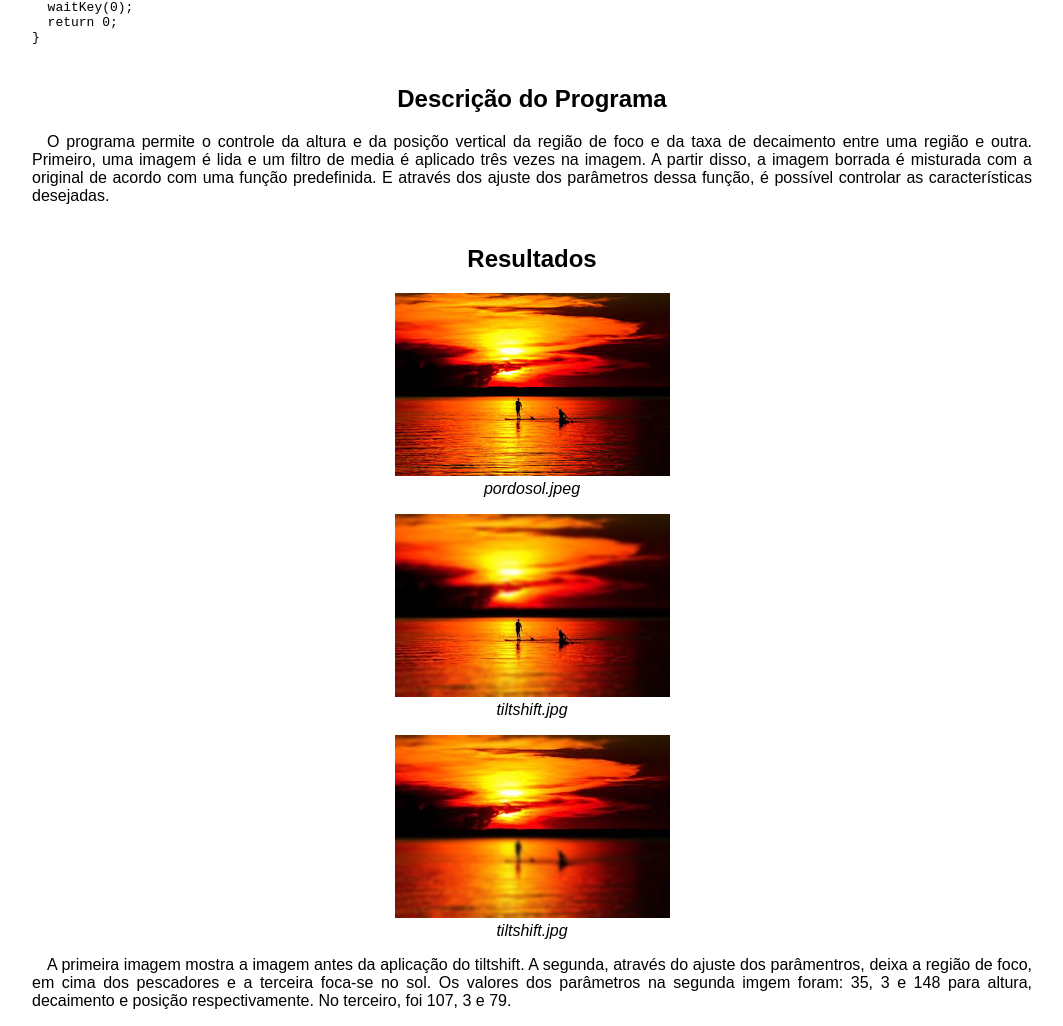
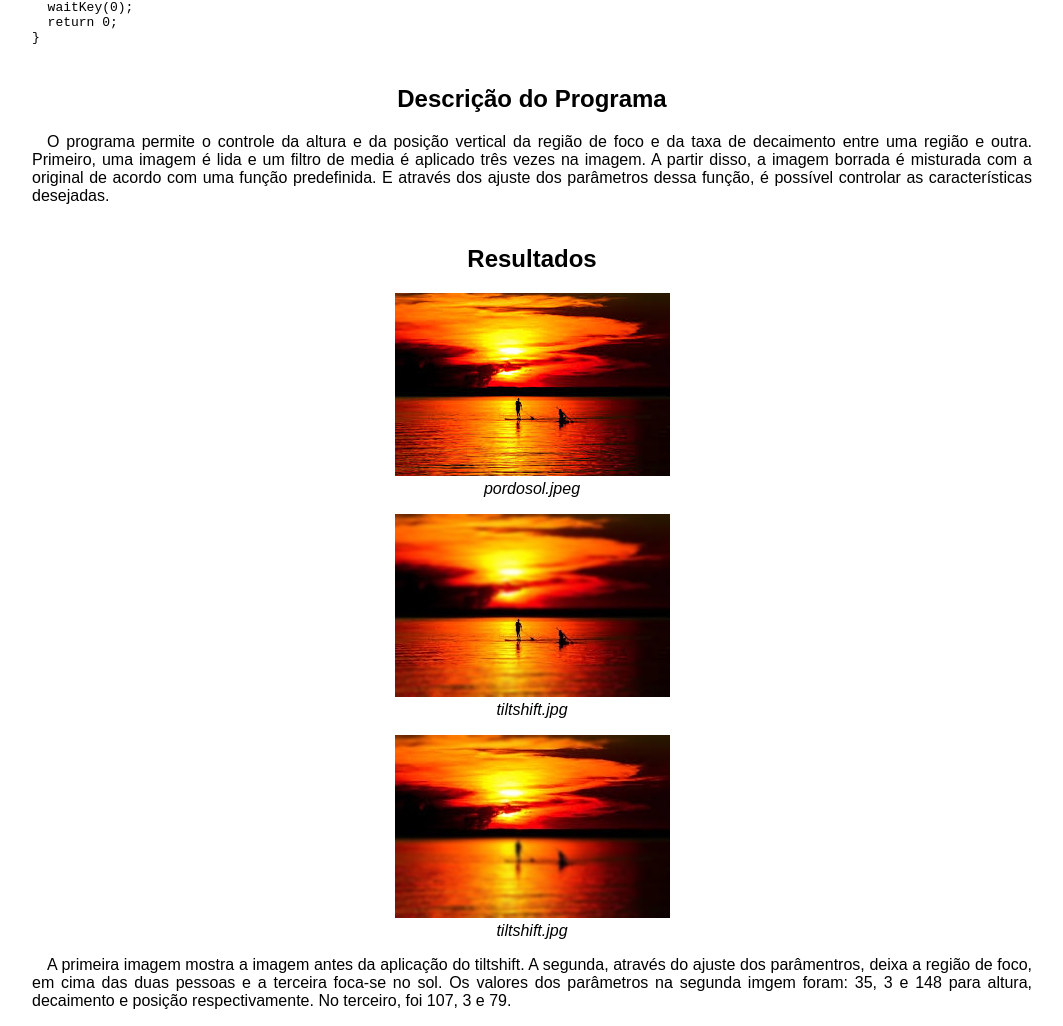
Before and after one commit to igordcn/igordcn.github.io, a plain HTML site: page tiltshift.html in a window 1280 px wide. Shown: the part 1767-2793 px from the top of the page, without its empty margins (108-1171 px from the left). Drawn offline with Linux system fonts and the light colour scheme.

Commit message:
Update tiltshift.html

```diff
--- a/tiltshift.html
+++ b/tiltshift.html
@@ -120,7 +120,7 @@ int main(int argvc, char** argv){
 </pre>
 </p>
 <h2>Descrição do Programa</h2>
-<p>O programa permite o controle da altura e da posiçõo vertical da região de foco e da taxa de decaimento entre uma região e outra. Primeiro, uma imagem é lida e um filtro de media é aplicado três vezes na imagem. A partir disso, a imagem borrada é misturada com a original de acordo com uma função predefinida. E através dos ajuste dos parâmetros dessa função, é possível controlar as características desejadas.</p>
+<p>O programa permite o controle da altura e da posição vertical da região de foco e da taxa de decaimento entre uma região e outra. Primeiro, uma imagem é lida e um filtro de media é aplicado três vezes na imagem. A partir disso, a imagem borrada é misturada com a original de acordo com uma função predefinida. E através dos ajuste dos parâmetros dessa função, é possível controlar as características desejadas.</p>
 <h2>Resultados</h2>
 <figure id="original">
    <img src="igordcn.github.io/pordosol.jpeg">
@@ -135,7 +135,7 @@ int main(int argvc, char** argv){
    <figcaption>tiltshift.jpg</figcaption>
 </figure>
 <p>A primeira imagem mostra a imagem antes da aplicação do tiltshift. A segunda, através do ajuste dos parâmentros, deixa a região de
-foco, em cima dos pescadores e a terceira foca-se no sol. Os valores dos parâmetros na segunda imgem foram: 35, 3 e 148 para altura,
+foco, em cima das duas pessoas e a terceira foca-se no sol. Os valores dos parâmetros na segunda imgem foram: 35, 3 e 148 para altura,
 decaimento e posição respectivamente. No terceiro, foi 107, 3 e 79. </p>
 </body>
 </html>
```
